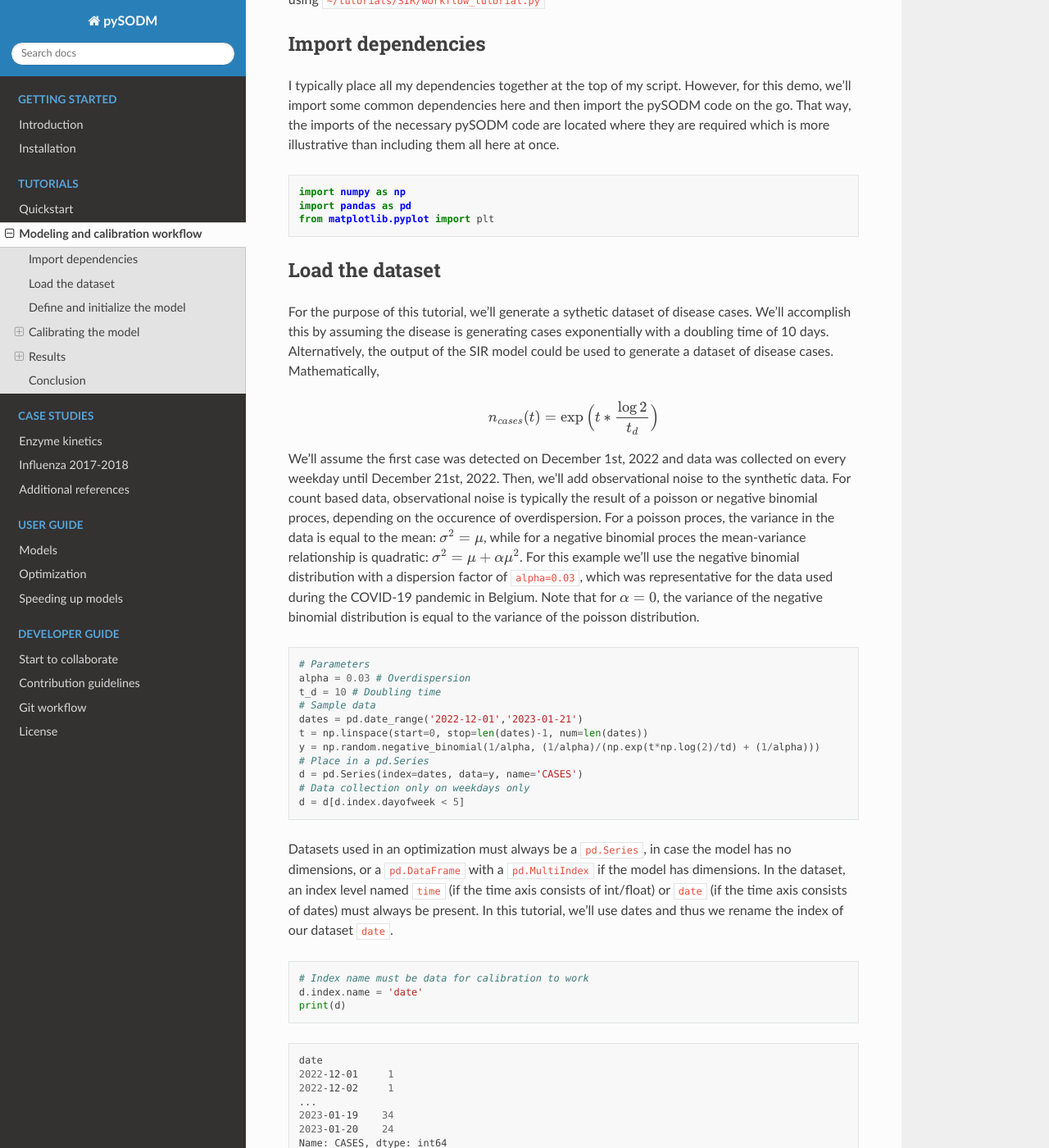
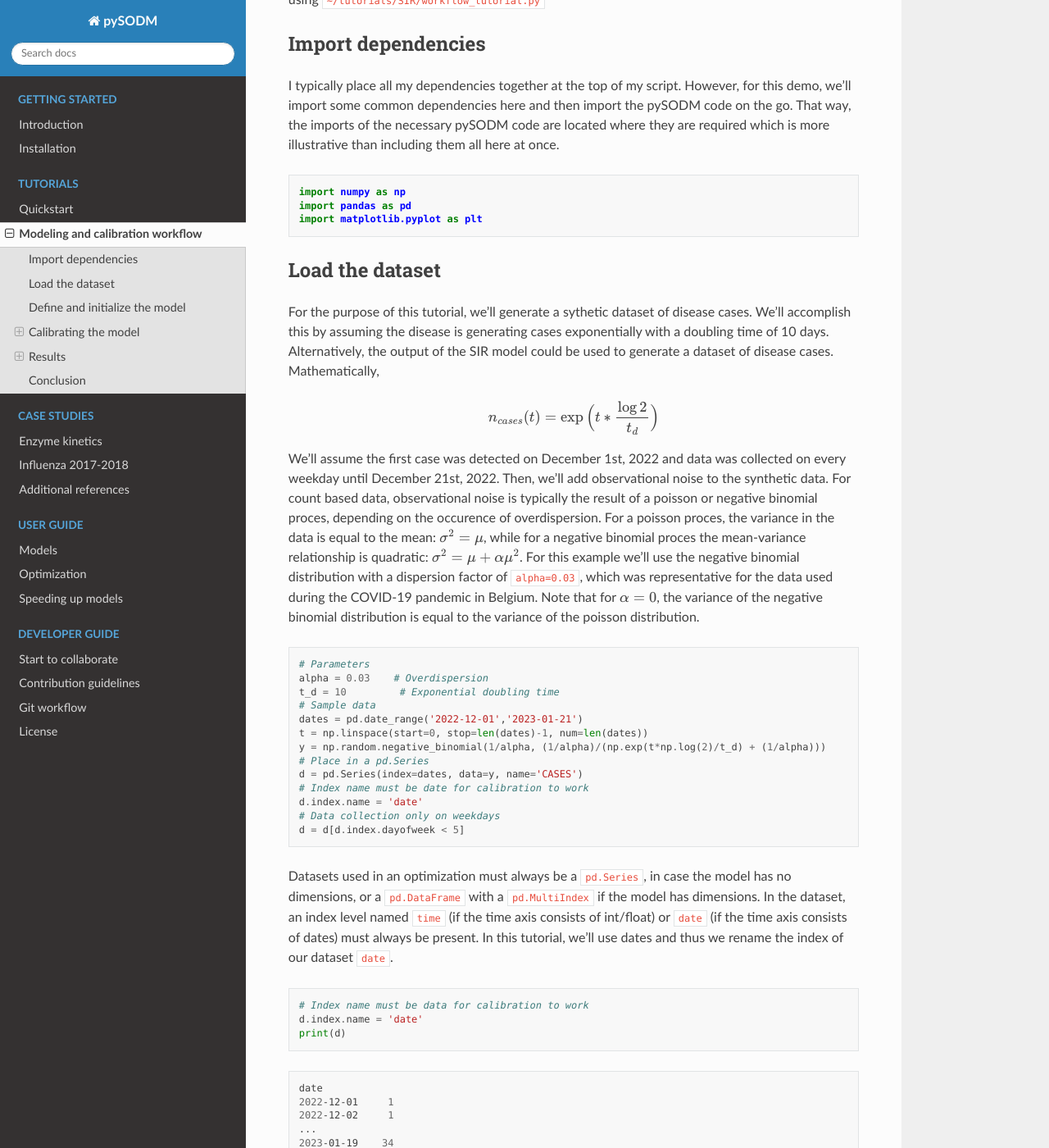
Before and after one commit to twallema/pySODM, a Sphinx documentation site: the page built from docs/workflow.md, in a window 1280 px wide and 1400 px high, scrolled down 556 px. Shown: the whole window at 82% size. Built offline with Sphinx 7.4.7 and the Read the Docs theme 2.0.0, drawn with Linux system fonts in a browser that asks for light colours.

Commit message:
bugs in workflow tutorial

````diff
--- a/docs/workflow.md
+++ b/docs/workflow.md
@@ -19,7 +19,7 @@ I typically place all my dependencies together at the top of my script. However,
 ```
 import numpy as np
 import pandas as pd
-from matplotlib.pyplot import plt
+import matplotlib.pyplot as plt
 ```
 
 ### Load the dataset
@@ -34,15 +34,17 @@ We'll assume the first case was detected on December 1st, 2022 and data was coll
 
 ```
 # Parameters
-alpha = 0.03 # Overdispersion
-t_d = 10 # Doubling time
+alpha = 0.03    # Overdispersion
+t_d = 10         # Exponential doubling time
 # Sample data
 dates = pd.date_range('2022-12-01','2023-01-21')
 t = np.linspace(start=0, stop=len(dates)-1, num=len(dates))
-y = np.random.negative_binomial(1/alpha, (1/alpha)/(np.exp(t*np.log(2)/td) + (1/alpha)))
+y = np.random.negative_binomial(1/alpha, (1/alpha)/(np.exp(t*np.log(2)/t_d) + (1/alpha)))
 # Place in a pd.Series
 d = pd.Series(index=dates, data=y, name='CASES')
-# Data collection only on weekdays only
+# Index name must be date for calibration to work
+d.index.name = 'date'
+# Data collection only on weekdays
 d = d[d.index.dayofweek < 5]
 ```
 
````
Also changed, not shown: 1 other file.
